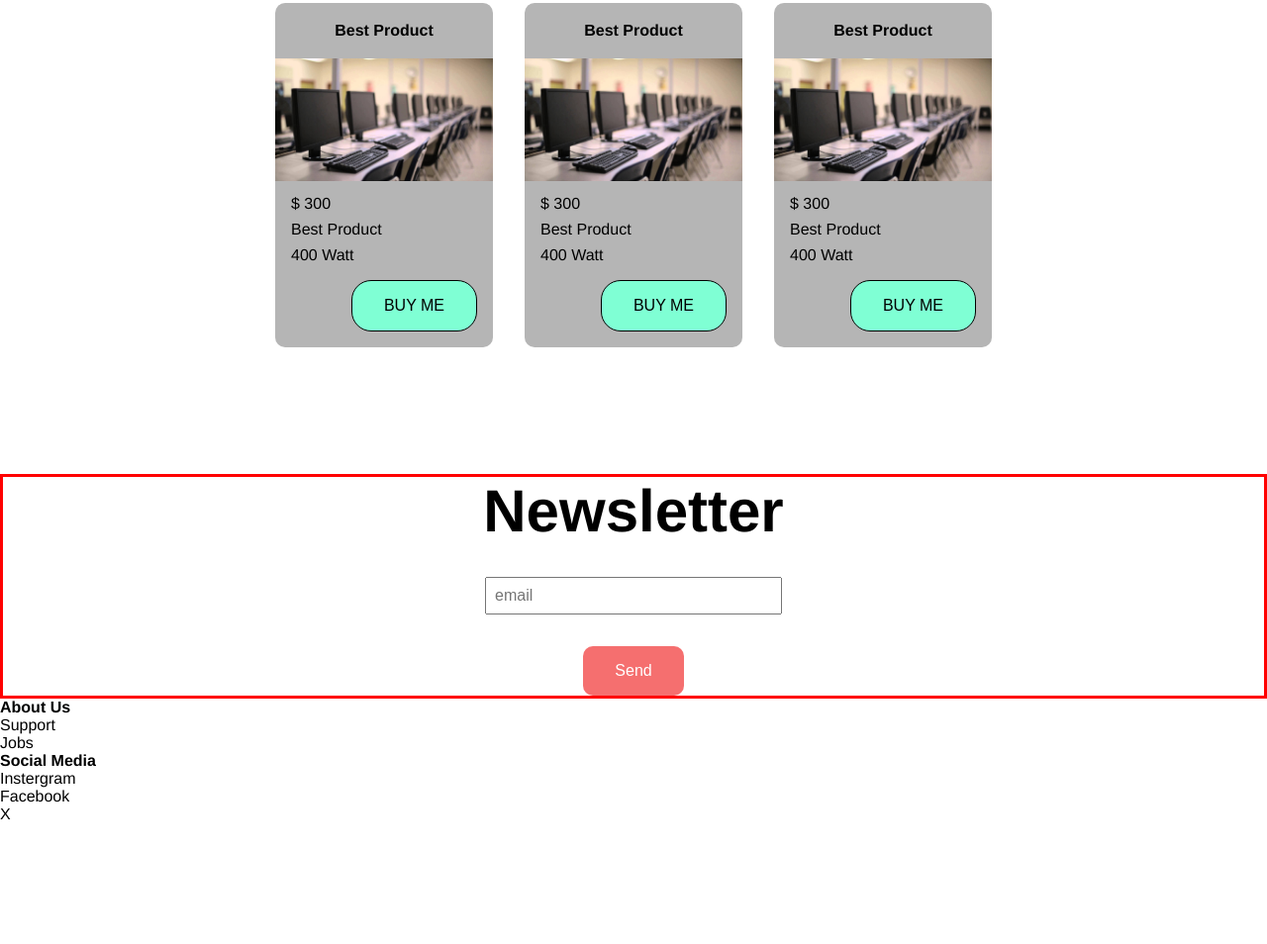
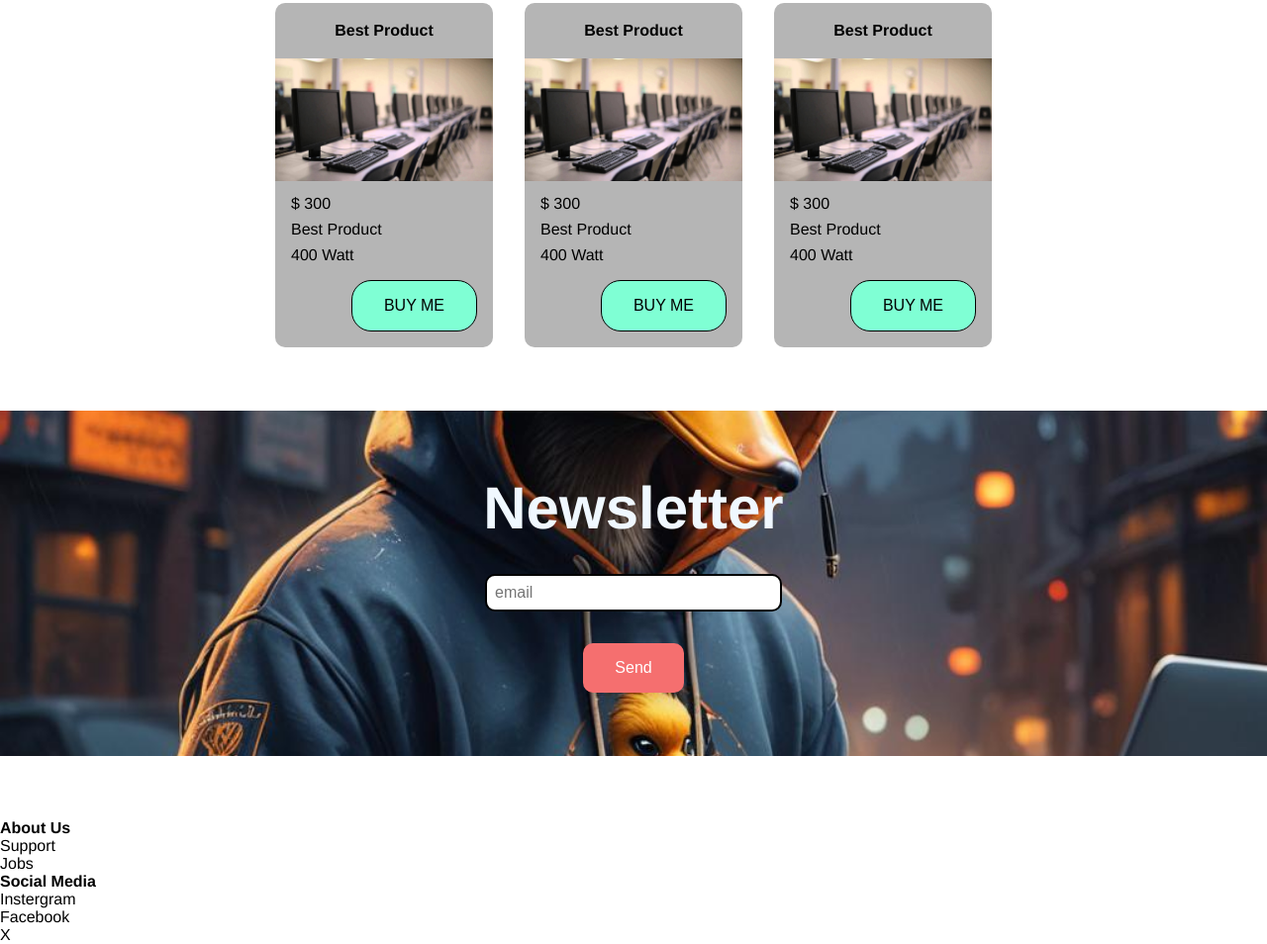
Before and after one commit to Pinweng/Projekt1, a plain HTML site: page Testwebside/index.html in a window 1280 px wide. Shown: the part 758-1712 px from the top of the page at 99% size. Before the commit the page ends 1590 px from the top, so only its background shows below. Drawn offline with Linux system fonts and the light colour scheme.

Commit message:
Update - Newsletter-finish

```diff
--- a/Testwebside/index.css
+++ b/Testwebside/index.css
@@ -34,6 +34,8 @@ body {
   color: white;
   border: none;
   border-radius: 10px;
+  cursor: pointer;
+  box-shadow: 4px 6px 17px 0px rgba(0, 0, 0, 0.1);
 
   &:hover{
     background-color: red;
@@ -98,7 +100,7 @@ header {
 
 .products-section {
   padding: 16px;
-  padding: 64px 0 128px 0;
+  padding: 64px 0 64px 0;
   h3{
     text-align: center;
     margin-bottom: 64px;
@@ -156,8 +158,17 @@ header {
 
 
 .newsletter{
-  border: 3px solid red;
   text-align: center;
+  margin-bottom: 64px;
+  padding: 64px;
+  background-image: url("./TRHLb7syrFr3EmDr1LO9--1--g35dw.jpg");
+  background-size: cover;
+  background-position: center;
+  background-repeat: no-repeat;
+
+  h3{
+    color: aliceblue;
+  }
 
   form{
     margin-top: 32px;
@@ -172,6 +183,13 @@ header {
         font-size: 16px;
         padding: 8px;
         width: 300px;
+        border-radius: 10px;
+        border: 2px solid black;
+
+        &:focus{
+          outline: none;
+          border: 3px solid orange;
+        }
       }
     }
 
```
Also changed, not shown: Testwebside/TRHLb7syrFr3EmDr1LO9--1--g35dw.jpg (added).
